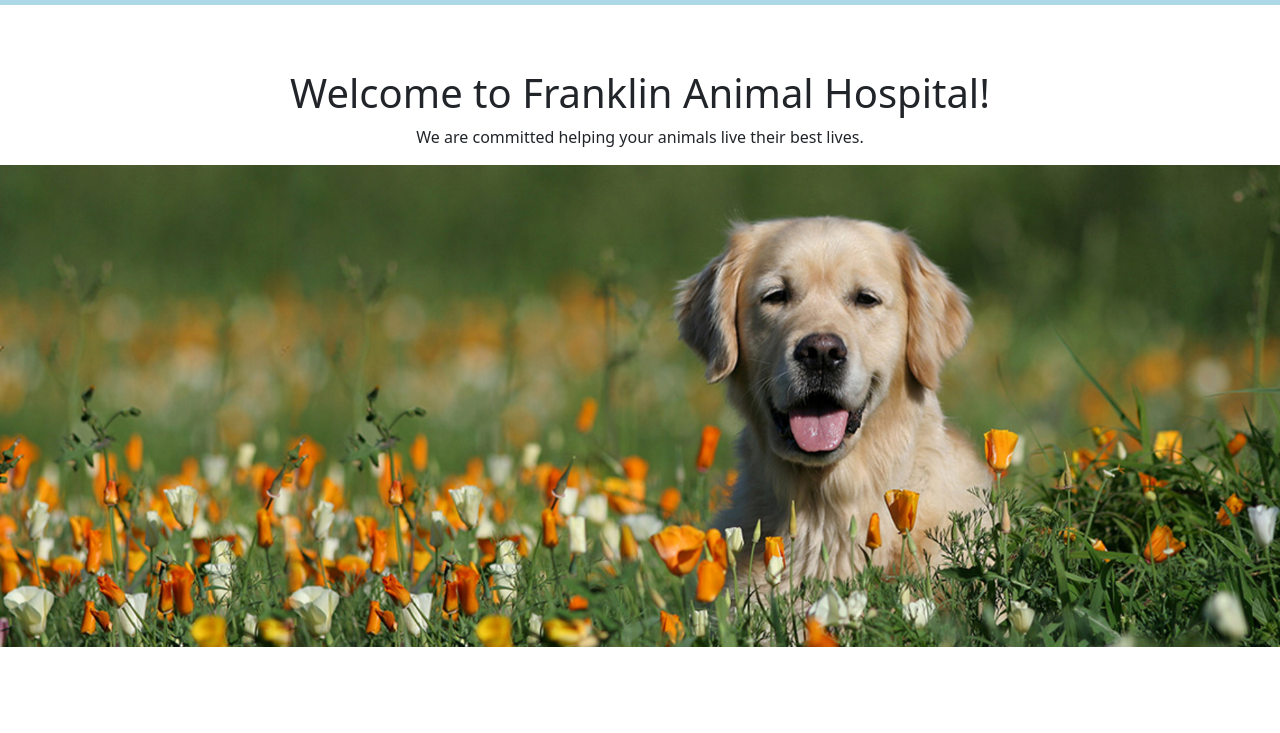
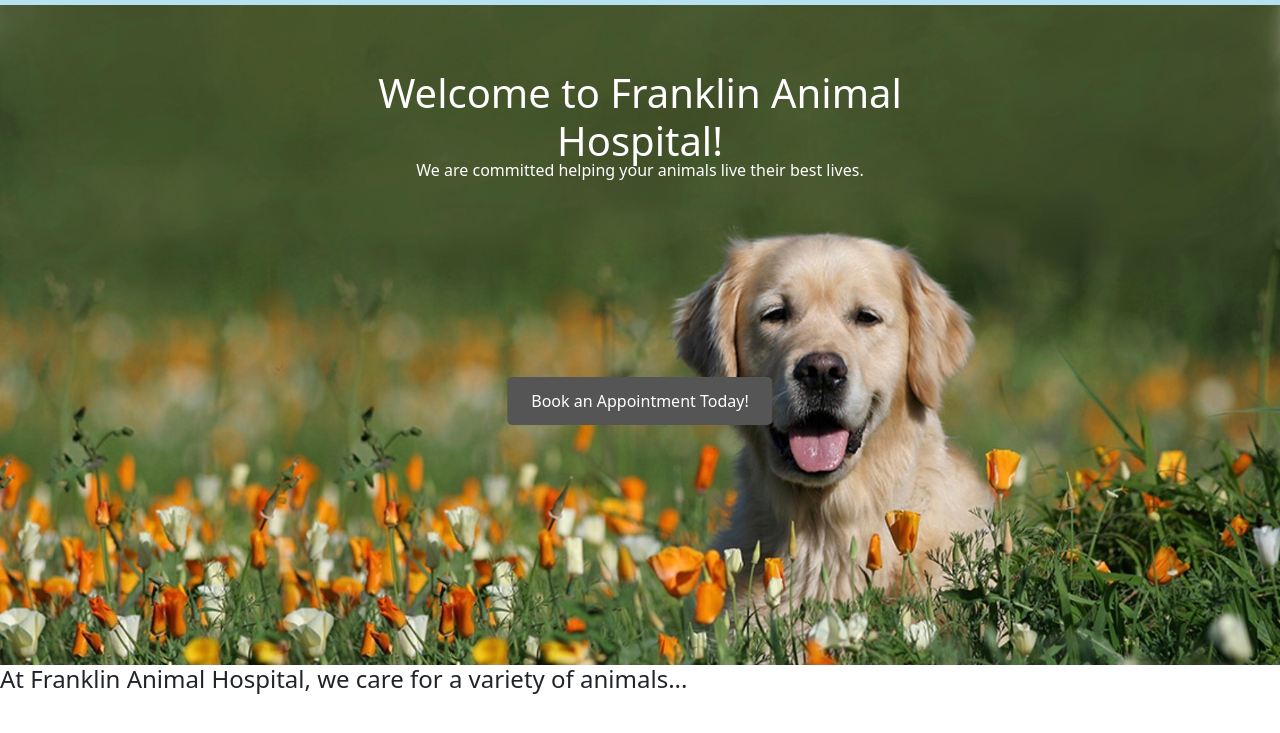
Before and after one commit to annikawhit/annikawhit_website1, a plain HTML site: page home.html in a window 1280 px wide. Shown: the part 51-784 px from the top of the page. Drawn offline with nearby package versions, Linux system fonts and the light colour scheme.

Commit message:
updates to home page

```diff
--- a/home.html
+++ b/home.html
@@ -75,9 +75,17 @@
         </nav>
 
 
-        <h1>Welcome to Franklin Animal Hospital!</h1>
-        <p>We are committed helping your animals live their best lives.</p>
-        <img src="home_image.jpg" id="home_img" alt="home_image">
+
+
+
+        <div id="landing_page_image">
+            <img src="home_image-4.jpg" id="home_img" alt="home_image">
+            <h1>Welcome to Franklin Animal Hospital!</h1>
+            <p>We are committed helping your animals live their best lives.</p>
+            <button class="btn btn-secondary" href="#bookappointment">Book an Appointment Today!</button>
+        </div>
+
+        <h4>At Franklin Animal Hospital, we care for a variety of animals...</h4>
 
 
 
--- a/style.css
+++ b/style.css
@@ -28,7 +28,7 @@ body{ /* body must be relative for navigation */
     background-color: white!important;
 }
 .navbar { /*change navbar background color */
-    background-color: lightblue;
+    background-color: #B8E2F2;
 }
 
 .navbar-brand { /* change navbar brand size */
@@ -39,14 +39,61 @@ body{ /* body must be relative for navigation */
     float: right;
 }
 
-h1{
+#landing_page_image h1{
+    position: absolute;
+    top: 17%;
+    left: 50%;
+    transform: translate(-50%, -50%);
+    -ms-transform: translate(-50%, -50%);
+    color: white;
+    padding: 12px 24px;
+    border: none;
+    cursor: pointer;
+    border-radius: 5px;
     text-align: center;
-    padding-top: 5%;
+
 }
-p{
+#landing_page_image p{
+    position: absolute;
+    top: 25%;
+    left: 50%;
+    transform: translate(-50%, -50%);
+    -ms-transform: translate(-50%, -50%);
+    color: white;
+    padding: 12px 24px;
+    border: none;
+    cursor: pointer;
+    border-radius: 5px;
+    text-align: center;
+
+}
+
+#landing_page_image{
+    position: relative;
+    width: 100%;
+}
+
+#landing_page_image img {
+    width: 100%;
+    height:auto;
+}
+
+#landing_page_image .btn {
+    position: absolute;
+    top: 60%;
+    left: 50%;
+    transform: translate(-50%, -50%);
+    -ms-transform: translate(-50%, -50%);
+    background-color: #555;
+    color: white;
+    font-size: 16px;
+    padding: 12px 24px;
+    border: none;
+    cursor: pointer;
+    border-radius: 5px;
     text-align: center;
 }
 
-#home_img{
-    max-width: 100%;
+#landing_page_image .btn:hover {
+    background-color: black;
 }
```
Also changed, not shown: home_image-3.jpg (added), home_image-4.jpg (added).
